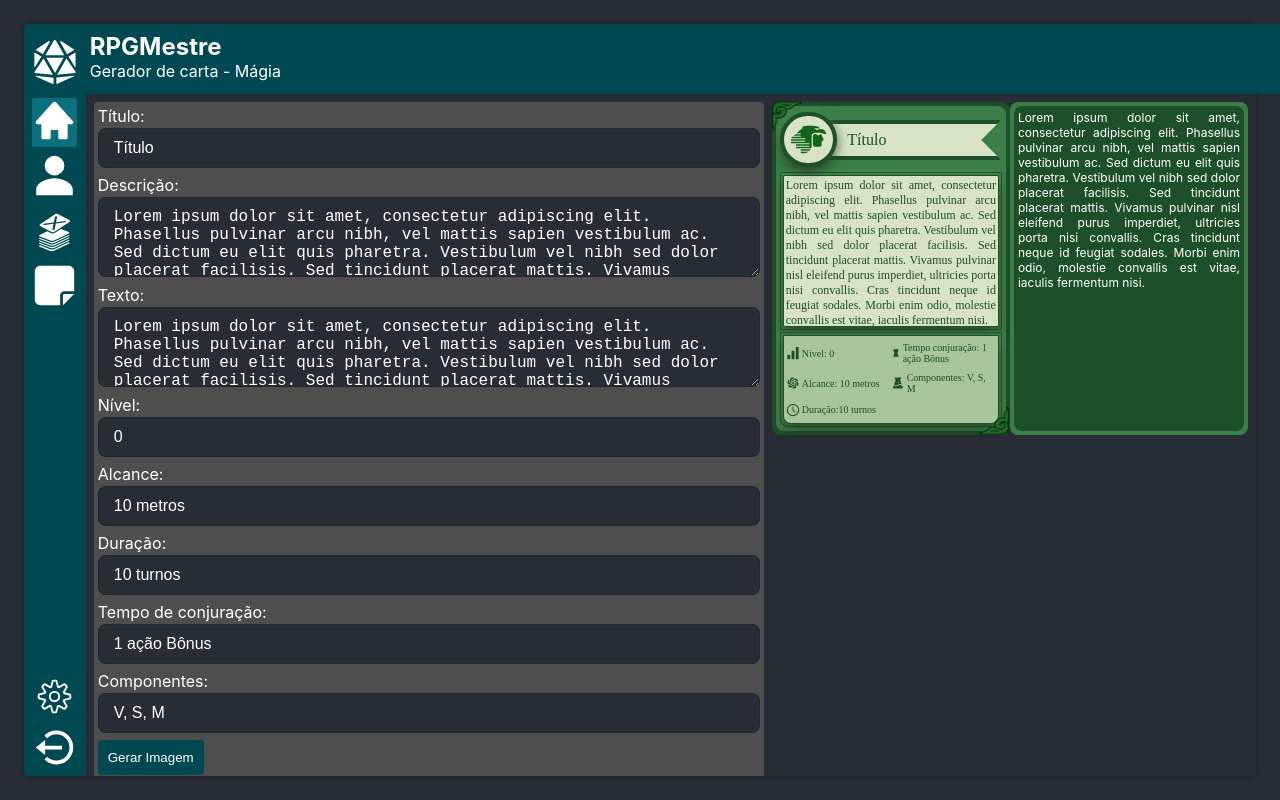
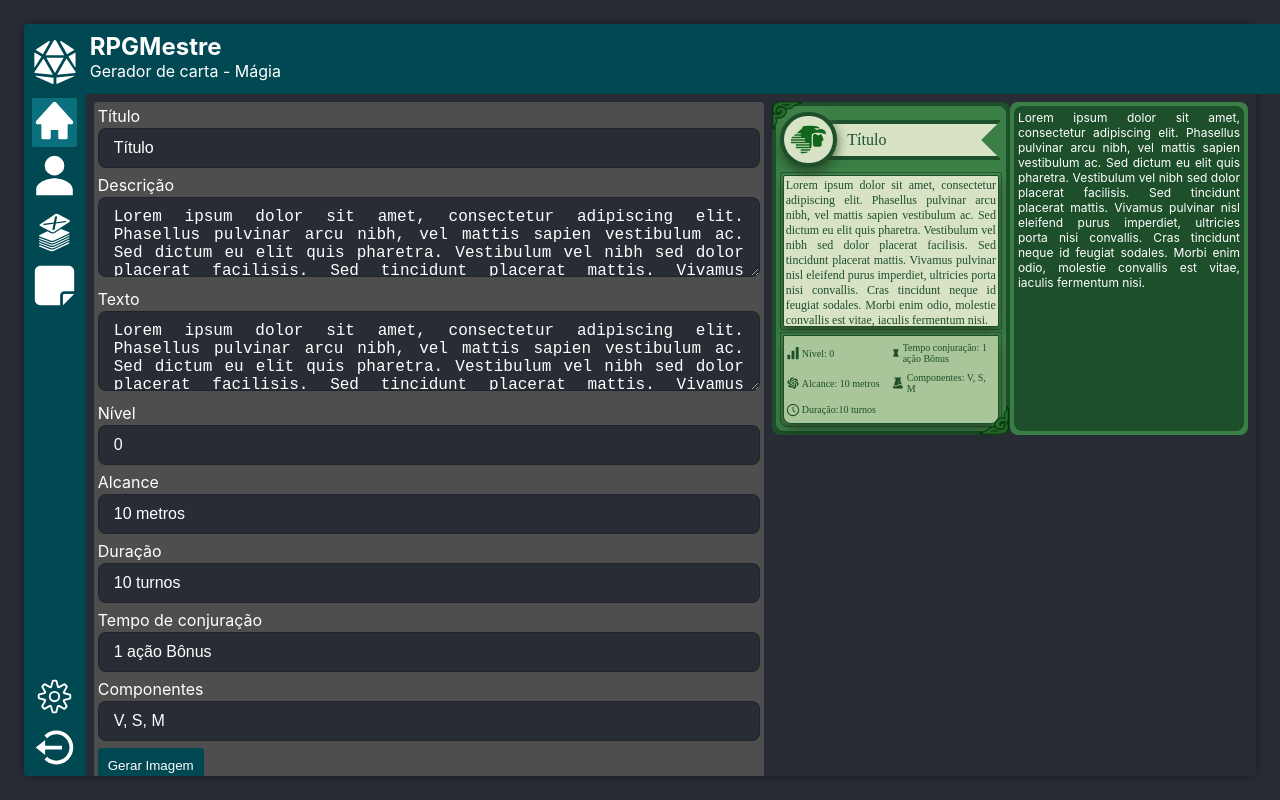
Before and after one commit to gabrielvedanaqueiroz/rpgmestre, a Next.js app: page /cartas/magia in a window 1280 px wide. Built offline with nearby package versions, Linux system fonts and the light colour scheme; a web font is replaced by a local one.

Commit message:
ajuste: criei componente textarea para padronizar os cadastros

```diff
--- a/src/app/cartas/magia/magia.css
+++ b/src/app/cartas/magia/magia.css
@@ -218,33 +218,6 @@
   margin-bottom: 8px;
 }
 
-.cm-div-edit{
-  width: 100%;
-}
-
-.cm-edit{
-  border: 1px solid rgba(0, 0, 0, 0.2); /* Contorno suave */
-  border-radius: 8px; /* Cantos arredondados */
-  padding: 10px 15px; /* Espaçamento interno */
-  font-size: 16px; /* Tamanho da fonte */
-  outline: none; /* Remove o contorno padrão ao focar */
-  transition: all 0.3s ease-in-out; /* Suaviza transições */
-  width: 100%;
-  margin-top: 2px;
-  font-size: 16px;
-  background-color: var(--cor-backgroud);
-  color: white;
-}
-
-.cm-textearea{
-  height: 80px;
-}
-
-.cm-edit:focus {
-  border-color:  var(--cor-primaria); /* Cor do contorno ao focar */
-  box-shadow: 0 4px 8px rgba(0, 0, 0, 0.1); /* Efeito de leve sombra */
-}
-
 .ci-me-div-titulo{
   position: relative;
   display: flex;
--- a/src/app/cartas/magia/page.tsx
+++ b/src/app/cartas/magia/page.tsx
@@ -9,6 +9,7 @@ import Pagina from '@/components/pagina';
 import Image from 'next/image';
 import borda from '@/res/borda_magia.png';
 import Input from '@/components/input';
+import TextArea from '@/components/textearea';
 
 export default function CartaMagia(){
 
@@ -23,7 +24,6 @@ export default function CartaMagia(){
   const [duracao, setDuracao]          = useState<string>('10 turnos');
   const [componentes, setComponentes]  = useState<string>('V, S, M');
 
-
   async function onClickGerarImagem(){
     const div = document.getElementById('cartas');
     if (!div) return;
@@ -34,7 +34,7 @@ export default function CartaMagia(){
     // Criar link para download
     const link = document.createElement('a');
     link.href = dataURL;
-    link.download = 'minha-div.png';
+    link.download = 'carta-magia.png';
     link.click();
   }
 
@@ -43,6 +43,7 @@ export default function CartaMagia(){
     <Pagina subtitulo='Gerador de carta - Mágia'>
 
       <div className='cm-container'>
+
         <div className='cm-div-carta' id='cartas'>
             <div className="cm-carta cm-cor">
               <div className='cm-frente'>
@@ -116,23 +117,17 @@ export default function CartaMagia(){
 
         <div className='cm-div-edicao'>
 
-          <Input titulo='Título:' value={titulo} onChange={setTitulo} placeholder='Título'/>
+          <Input titulo='Título' value={titulo} onChange={setTitulo} placeholder='Título'/>
 
-          <div className='cm-div-edit'>
-            <label>Descrição:</label>
-            <textarea className='cm-edit  cm-textearea' value={descricao} onChange={(e)=>{setDescricao(e.target.value)}} />
-          </div>
+          <TextArea titulo='Descrição' value={descricao} onChange={setDescricao}/>
 
-          <div className='cm-div-edit'>
-            <label>Texto:</label>
-            <textarea className='cm-edit cm-textearea' value={texto} onChange={(e)=>{setTexto(e.target.value)}} />
-          </div>
+          <TextArea titulo='Texto' value={texto} onChange={setTexto}/>
 
-          <Input type='number' titulo='Nível:' value={nivel} onChange={setNivel} placeholder='Nível'/>
-          <Input titulo='Alcance:' value={alcance} onChange={setAlcance} placeholder='Alcance'/>
-          <Input titulo='Duração:' value={duracao} onChange={setDuracao} placeholder='Duração'/>
-          <Input titulo='Tempo de conjuração:' value={tempo} onChange={setTempo} placeholder='Tempo de conjuração'/>
-          <Input titulo='Componentes:' value={componentes} onChange={setComponentes} placeholder='Componentes'/>
+          <Input type='number' titulo='Nível' value={nivel} onChange={setNivel} placeholder='Nível'/>
+          <Input titulo='Alcance' value={alcance} onChange={setAlcance} placeholder='Alcance'/>
+          <Input titulo='Duração' value={duracao} onChange={setDuracao} placeholder='Duração'/>
+          <Input titulo='Tempo de conjuração' value={tempo} onChange={setTempo} placeholder='Tempo de conjuração'/>
+          <Input titulo='Componentes' value={componentes} onChange={setComponentes} placeholder='Componentes'/>
 
           <div>
             <button type="button" onClick={onClickGerarImagem} className="cc-botao" >
--- /dev/null
+++ b/src/components/textearea/index.tsx
@@ -0,0 +1,27 @@
+"use client";
+
+import './textarea.css';
+
+interface TextAreaPros<T extends string >{
+  titulo: string;
+  onChange?: (value: T) => void;
+  value: T;
+}
+
+export default function TextArea<T extends string >({ titulo, onChange, value}: TextAreaPros<T>){
+
+  const handleChange = (e: React.ChangeEvent<HTMLTextAreaElement>) => {
+    const inputValue = e.target.value;
+    const parsedValue = (inputValue as T);
+
+    if (onChange)
+      onChange(parsedValue);
+  };
+
+  return(
+    <div className='tx-div-edit'>
+      <label>{titulo}</label>
+      <textarea className='tx-textearea' value={value} onChange={handleChange} />
+    </div>
+  )
+}
--- /dev/null
+++ b/src/components/textearea/textarea.css
@@ -0,0 +1,28 @@
+
+
+.tx-textearea{
+  height: 80px;
+  border: 1px solid rgba(0, 0, 0, 0.2); /* Contorno suave */
+  border-radius: 8px; /* Cantos arredondados */
+  padding: 10px 15px; /* Espaçamento interno */
+  font-size: 16px; /* Tamanho da fonte */
+  outline: none; /* Remove o contorno padrão ao focar */
+  transition: all 0.3s ease-in-out; /* Suaviza transições */
+  margin-top: 2px;
+  font-size: 16px;
+  background-color: var(--cor-backgroud);
+  color: white;
+  text-align: justify;
+}
+
+.tx-textearea:focus {
+  border-color:  var(--cor-primaria); /* Cor do contorno ao focar */
+  box-shadow: 0 4px 8px rgba(0, 0, 0, 0.1); /* Efeito de leve sombra */
+}
+
+.tx-div-edit{
+  width: 100%;
+  display: flex;
+  flex-direction: column;
+  margin-bottom: 8px;
+}
```
Also changed, not shown: src/app/cartas/criatura/criatura.css (+0 -27 lines), src/app/cartas/criatura/page.tsx (+12 -10 lines), src/app/cartas/item/item.css (+0 -27 lines), src/app/cartas/item/page.tsx (+6 -11 lines), todo.txt.
